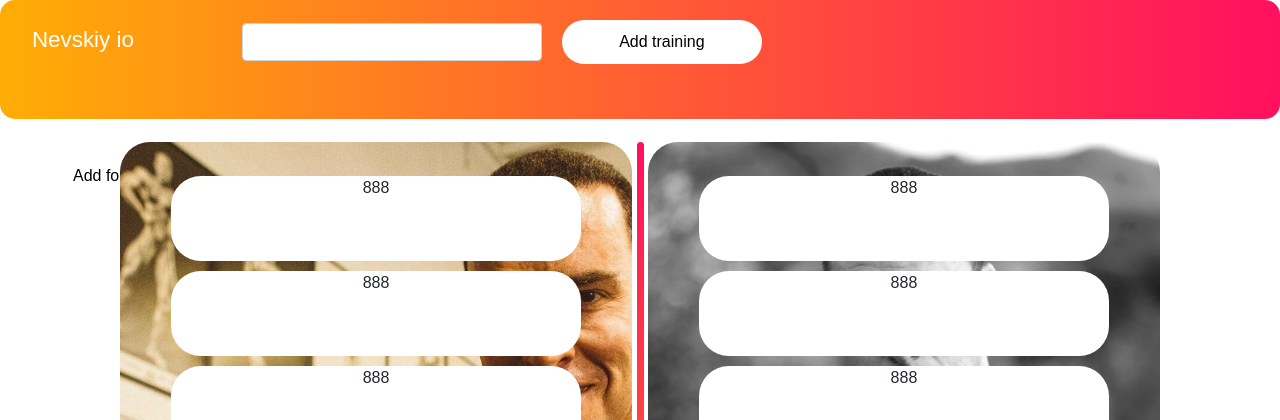
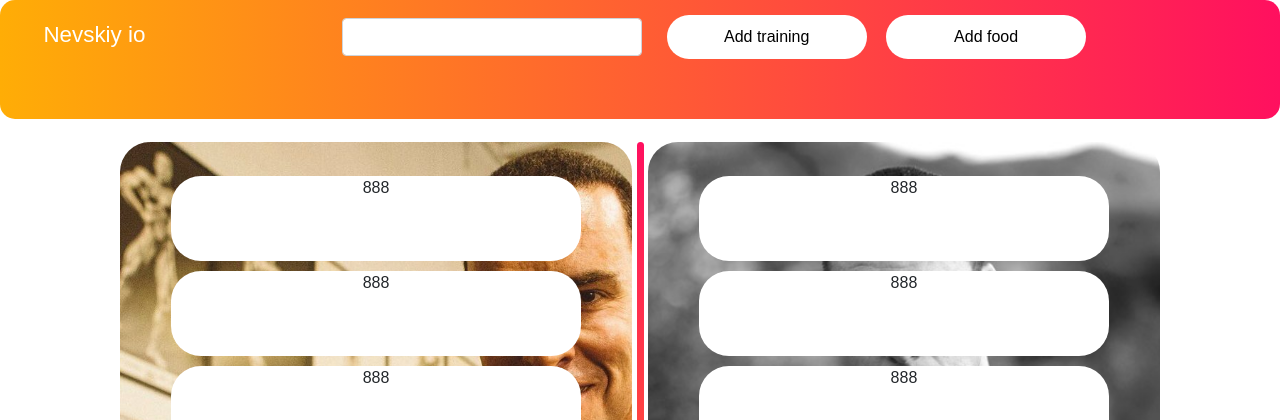
Before and after one commit to SpacePalm/Nivskiy-io, a Flask app: page /main in a window 1280 px wide. Shown: the top 420 px of the page. Run offline with Flask 2, Linux system fonts and the light colour scheme; parts of the project's set-up code (start-up, migrations or seed data) failed here and were passed over; some libraries are stand-ins or nearby versions.

Commit message:
fixed add train buttons, add food buttons. display

```diff
--- a/static/javascript/main.js
+++ b/static/javascript/main.js
@@ -1,11 +1,17 @@
-$(document).ready(function(){
-    $("#addzan-btn").click(function(){
-        window.location.href = "/addzan.html";
-    });
-    $("#addfood-btn").click(function(){
-        window.location.href = "/addfood.html";
-    });
-    $("#forgot").click(function(){
-        window.location.href = '/forgot';
-    })
+console.log($("#addzan-btn"))
+
+$("#sex-button").click(function () {
+    console.log("addzan")
+    window.location.href = "/add_train";
 });
+
+$("#addzan-btn").click(function () {
+    console.log("addzan")
+    window.location.href = "/add_train";
+});
+$("#addfood-btn").click(function () {
+    window.location.href = "/add_food";
+});
+$("#forgot").click(function () {
+    window.location.href = '/forgot';
+})
--- a/templates/main.html
+++ b/templates/main.html
@@ -8,16 +8,21 @@
          integrity="sha384-+0n0xVW2eSR5OomGNYDnhzAbDsOXxcvSN1TPprVMTNDbiYZCxYbOOl7+AMvyTG2x" crossorigin="anonymous">
 </head>
 <body>
+
     <div class="hero">
         <div class="main-box">
+
             <div class = "top-line" >
-                <form style="margin:5px; width: 70%; " >
+
+                <form style="margin:5px; width: 70%; display: inline"  >
                     <div class="head-text">Nevskiy io</div>
 
-                    <input type = "text" id = "calendar" style="width: 300px; display: inline-block; "name="date" class="form-control datepicker-here" >
-                    <button type="submit" class="submit-btn" style="display: inline-block; width: 200px; background: #fff; margin: 15px;" id="addzan-btn">Add training</button>
-                    <button type="submit" class="submit-btn" style="display: inline-block; width: 200px; background: #fff;" id="addfood-btn">Add food</button>
+                    <input type = "text" id = "calendar" style="width: 300px; display: inline-block; "name="date" class="form-control datepicker-here">
+
+
                 </form>
+                 <button type="submit" class="submit-btn" style="display: inline; width: 200px; background: #fff; margin: 15px;" id="addzan-btn">Add training</button>
+                 <button type="submit" class="submit-btn" style="display: inline; width: 200px; background: #fff;" id="addfood-btn">Add food</button>
 
             </div>
             <div class = "bottom-line">
@@ -81,7 +86,6 @@
     </div>
     <script src="../static/node_modules/jquery/dist/jquery.js"></script>
     <script src = "../static/javascript/main.js"></script>
-
     <script src="../static/datepicker/js/datepicker.min.js"></script>
 </body>
 
```
